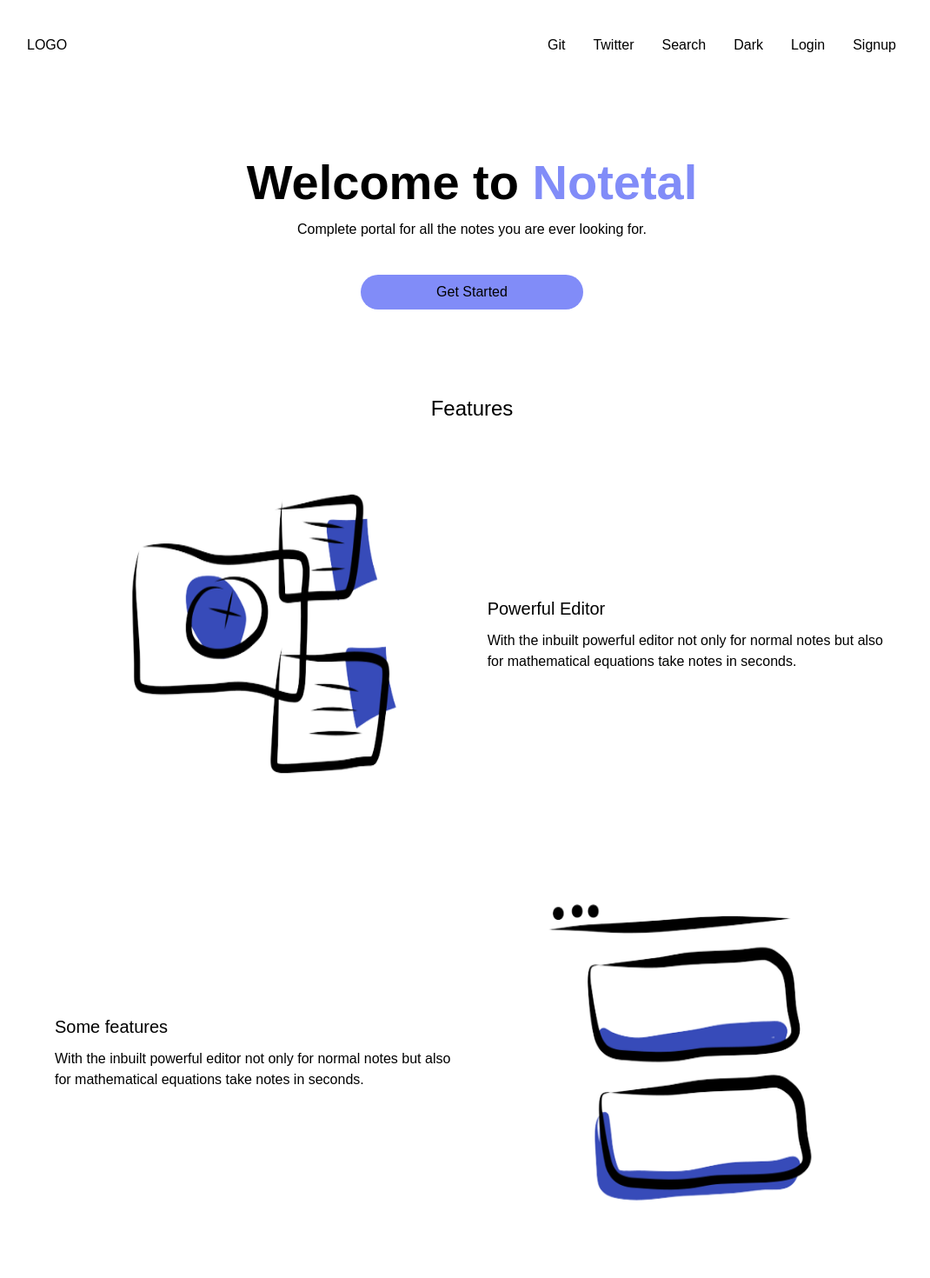
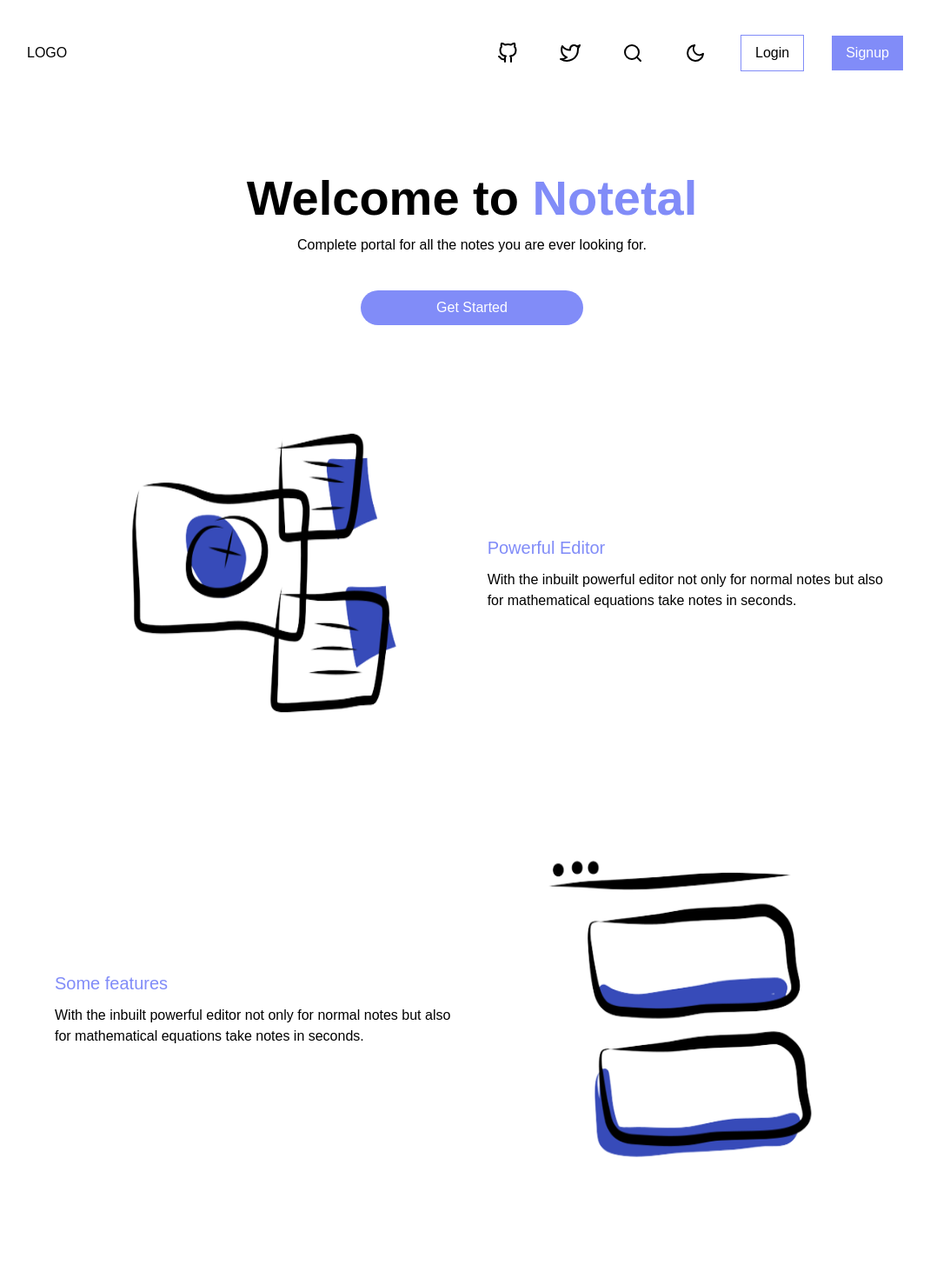
Before and after one commit to alsongarbuja/notetal, a Next.js app: page / in a window 1280 px wide. Shown: the top 1470 px of the page at 87% size, without its empty margins (97-1167 px from the left). Built offline with nearby package versions, Linux system fonts and the light colour scheme.

Commit message:
[responsive]: make the landing page responsive, though still need work

```diff
--- a/layout/Layout.tsx
+++ b/layout/Layout.tsx
@@ -1,6 +1,9 @@
-import React from "react";
+import React, { useState } from "react";
+import { GitHub, Menu, Moon, Search, Twitter, X } from "react-feather";
 
 const Layout = ({ children }: { children: JSX.Element }) => {
+  const [isNavOpen, setIsNavOpen] = useState(false)
+
   const toggleTheme = () => {
     const theme = localStorage.getItem("notetal_theme__mode");
     if (theme && theme === "light") {
@@ -11,21 +14,35 @@ const Layout = ({ children }: { children: JSX.Element }) => {
     document.body.classList.toggle("dark");
   };
 
+  const openNavMenu = () => setIsNavOpen(prev => !prev)
+
   return (
     <div className="bg-white text-black dark:bg-gray-800 dark:text-white">
       <div className=" w-4/5 mx-auto">
-        <header className="flex justify-between py-10">
+        <header className="flex justify-between items-center py-10">
           <span>LOGO</span>
-          <nav>
-            <ul className="flex justify-between">
-              <li className="px-2 mr-4 cursor-pointer">Git</li>
-              <li className="px-2 mr-4 cursor-pointer">Twitter</li>
-              <li className="px-2 mr-4 cursor-pointer">Search</li>
-              <li className="px-2 mr-4 cursor-pointer" onClick={toggleTheme}>
-                Dark
+          <Menu className="block md:hidden cursor-pointer" onClick={openNavMenu} />
+          <nav className={
+            `fixed w-full h-screen ${isNavOpen?'top-0':'-top-full'} left-0 z-10 py-10
+              md:relative md:w-fit md:h-fit md:p-0
+              bg-white dark:bg-gray-800
+              transition-all duration-500
+            `
+          }>
+            <X className="fixed z-20 right-12 cursor-pointer md:hidden" onClick={openNavMenu} />
+            <ul className="h-full flex justify-between items-center flex-col md:flex-row gap-4">
+              <li className="px-2 mr-4 cursor-pointer flex"><GitHub /><span className="ml-2 block md:hidden">Github</span></li>
+              <li className="px-2 mr-4 cursor-pointer flex"><Twitter /><span className="ml-2 block md:hidden">Twitter</span></li>
+              <li className="px-2 mr-4 cursor-pointer flex"><Search /><span className="ml-2 block md:hidden">Search</span></li>
+              <li className="px-2 mr-4 cursor-pointer flex" onClick={toggleTheme}>
+                <Moon /><span className="ml-2 block md:hidden">Dark mode</span>
               </li>
-              <li className="px-2 mr-4 cursor-pointer">Login</li>
-              <li className="px-2 mr-4 cursor-pointer">Signup</li>
+              <li className="mr-4 cursor-pointer border border-indigo-400 py-2 px-4">
+                Login
+              </li>
+              <li className="mr-4 cursor-pointer bg-indigo-400 text-white py-2 px-4">
+                Signup
+              </li>
             </ul>
           </nav>
         </header>
--- a/pages/index.tsx
+++ b/pages/index.tsx
@@ -14,41 +14,41 @@ const Home: NextPage = () => {
       </Head>
 
       <article className="py-5">
-        <section className='text-center h-60 my-11'>
+        <section className='text-center my-11'>
             <h1>Welcome to <span className="text-indigo-400">Notetal</span></h1>
             <p>
               Complete portal for all the notes you are ever looking for.
             </p>
-            <button className="py-2 px-5 w-64 bg-indigo-400 rounded-full mt-10">
+            <button className="py-2 px-5 w-64 bg-indigo-400 text-white rounded-full mt-10">
               Get Started
             </button>
         </section>
         <section className="my-10">
-          <h3 className="text-center">Features</h3>
-          <div className="flex justify-between items-center gap-4">
+          {/* <h3 className="text-center">Features</h3> */}
+          <div className="flex flex-col md:flex-row justify-between items-center gap-4 my-5">
             <Image src="/editor.png" alt="powerful editor" width="500" height="500" />
-            <div className="w-1/2">
-              <h4>Powerful Editor</h4>
+            <div className="w-full md:w-1/2">
+              <h4 className="text-indigo-400">Powerful Editor</h4>
               <p>
                 With the inbuilt powerful editor not only for normal notes but also
                 for mathematical equations take notes in seconds.
               </p>
             </div>
           </div>
-          <div className="flex justify-between items-center flex-row-reverse gap-4">
+          <div className="flex flex-col md:flex-row-reverse justify-between items-center gap-4 my-5">
             <Image src="/something.png" alt="powerful editor" width="500" height="500" />
-            <div className="w-1/2">
-              <h4>Some features</h4>
+            <div className="w-full md:w-1/2">
+              <h4 className="text-indigo-400">Some features</h4>
               <p>
                 With the inbuilt powerful editor not only for normal notes but also
                 for mathematical equations take notes in seconds.
               </p>
             </div>
           </div>
-          <div className="flex justify-between items-center gap-4">
+          <div className="flex flex-col md:flex-row justify-between items-center gap-4 my-5">
             <Image src="/mobileUI.png" alt="powerful editor" width="500" height="500" />
-            <div className="w-1/2">
-              <h4>Mobile friendly</h4>
+            <div className="w-full md:w-1/2">
+              <h4 className="text-indigo-400">Mobile friendly</h4>
               <p>
                 Want to read outside, on bed, while waiting for someone. With the mobile
                 friendly UI of notetal you can read and write anywhere and anytime.
```
